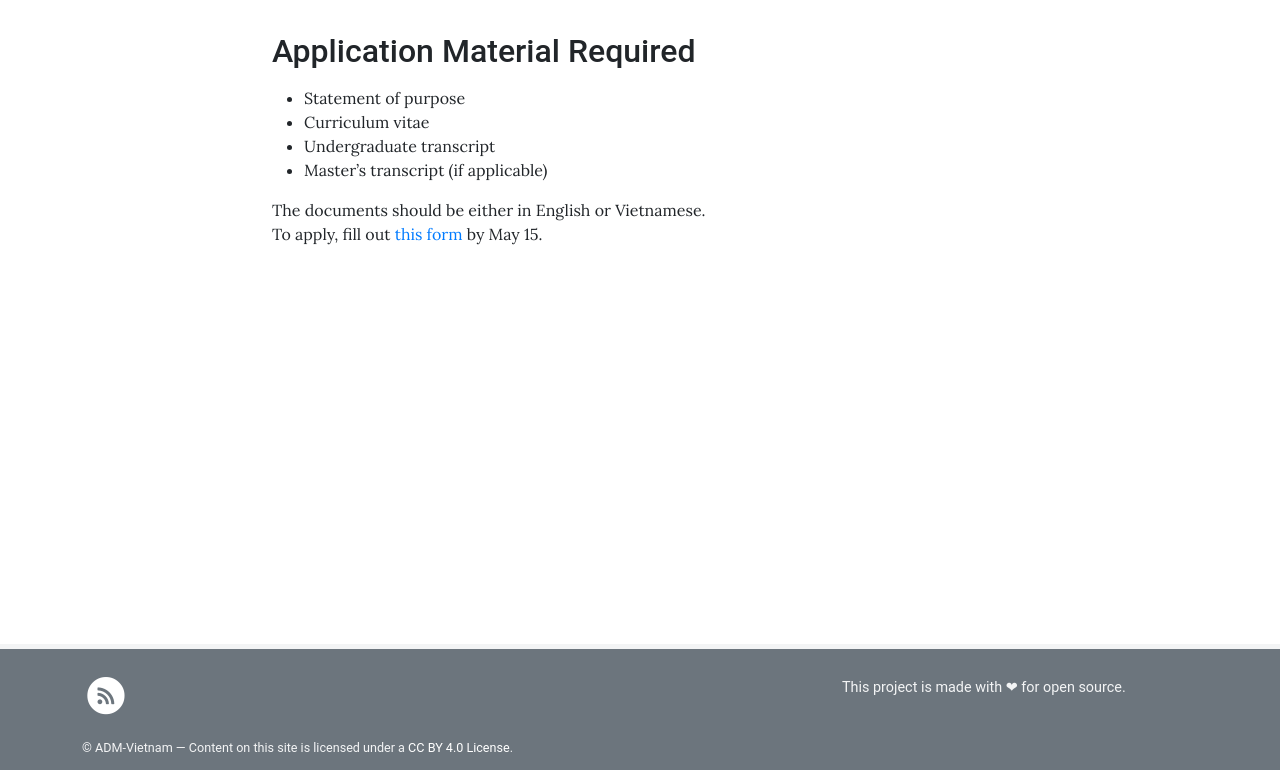
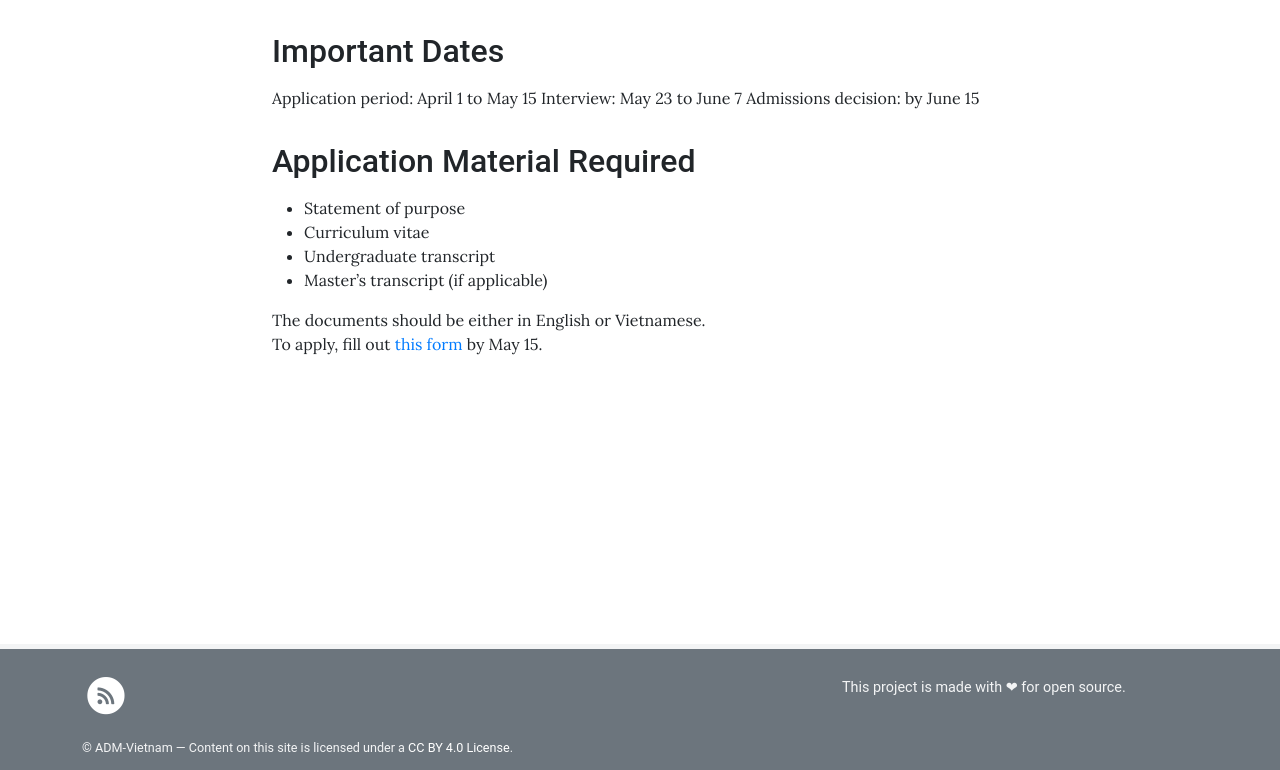
Before and after one commit to adm-vietnam/adm-vietnam.github.io, a Jekyll site: the page built from pages/Apply.md, in a window 1280 px wide. Shown: the part 259-1029 px from the top of the page. Built offline with Jekyll 4.4.1, drawn with Linux system fonts in a browser that asks for light colours.

Commit message:
Update Apply.md

```diff
--- a/pages/Apply.md
+++ b/pages/Apply.md
@@ -9,6 +9,10 @@ permalink: /Apply/
 toc: false
 # tags: [tags are reserved for posts so this one will not show up]
 ---
+## Important Dates
+Application period: April 1 to May 15
+Interview: May 23 to June 7
+Admissions decision: by June 15
 
 ## Application Material Required
 - Statement of purpose
```
